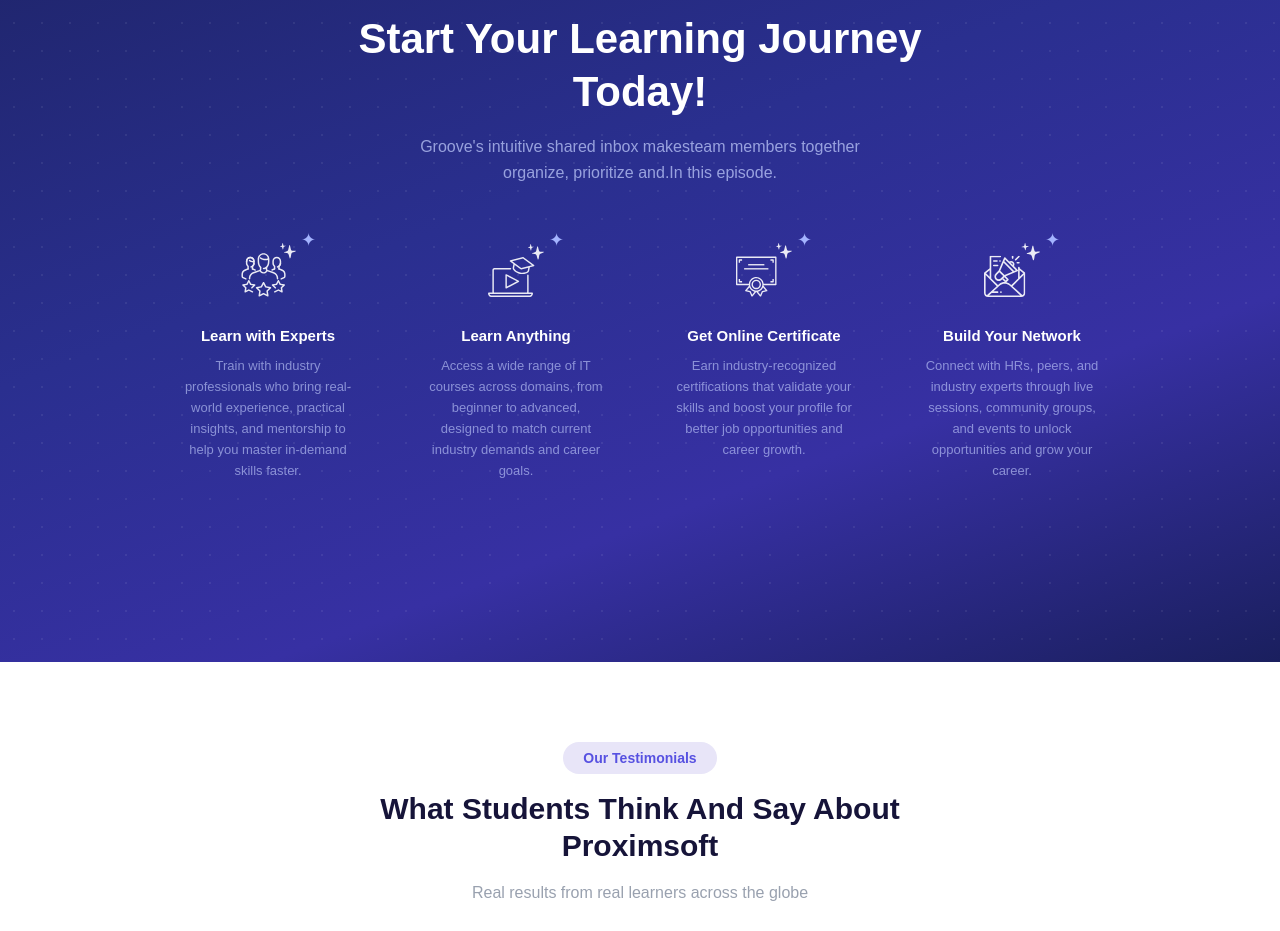
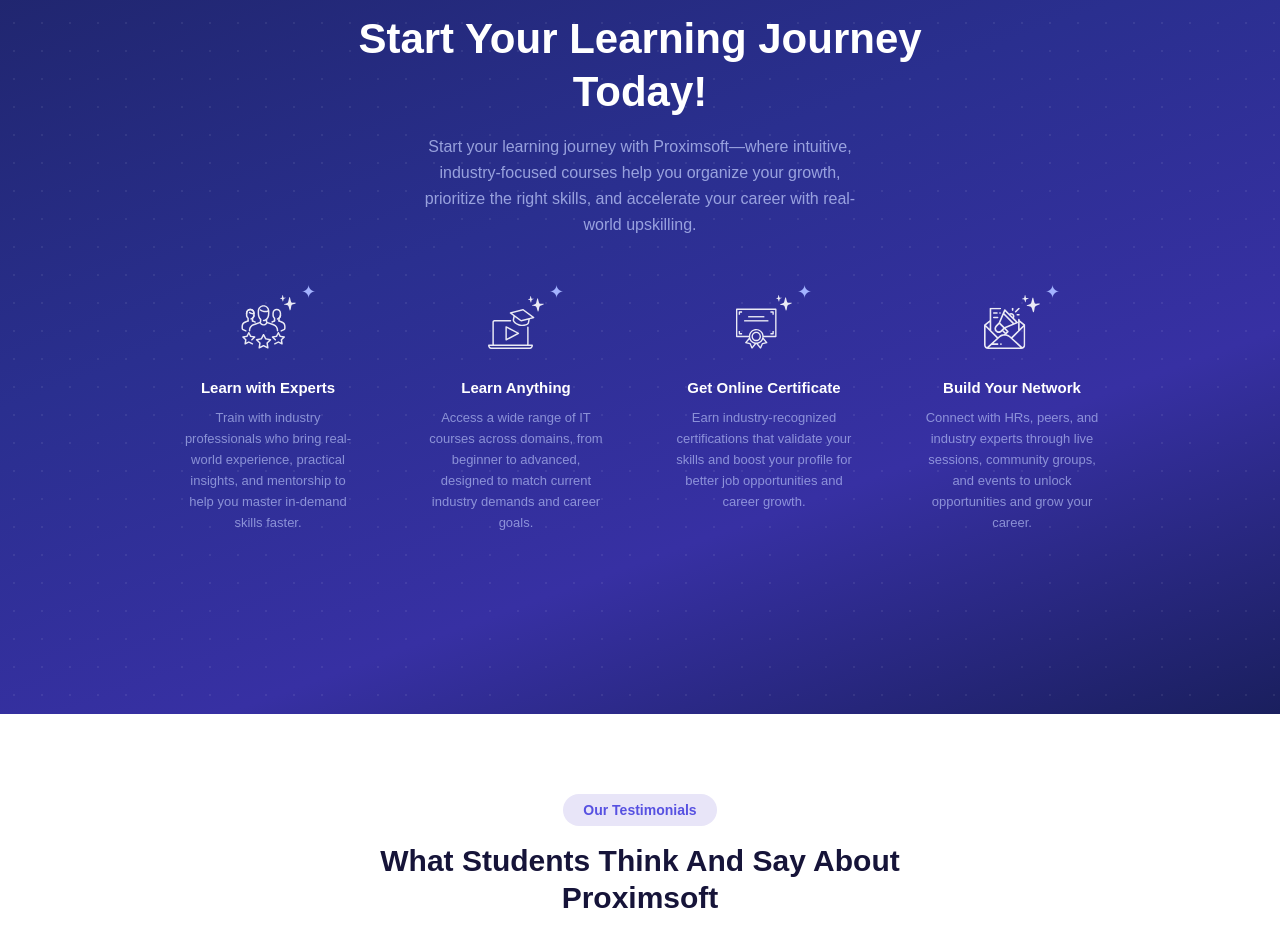
Before and after one commit to BrilliantBrains-CodeBase/proximsoft, a React (Vite) app: page /about in a window 1280 px wide. Shown: the part 3020-3951 px from the top of the page. Built offline with nearby package versions, Linux system fonts and the light colour scheme; no server answers.

Commit message:
new updates

```diff
--- a/src/pages/Home/components/CourseCategoriesSectionV2.tsx
+++ b/src/pages/Home/components/CourseCategoriesSectionV2.tsx
@@ -32,7 +32,7 @@ const CourseCategoriesSectionV2 = () => {
         </h2>
 
         <p className="mt-3 text-[15px] text-gray-400 max-w-xl mx-auto">
-          when known printer took a galley of type scrambl edmake
+          Explore our most in-demand courses designed to accelerate your tech career.
         </p>
       </div>
 
--- a/src/pages/Home/components/LearningJourney.tsx
+++ b/src/pages/Home/components/LearningJourney.tsx
@@ -167,8 +167,7 @@ const LearningJourney: React.FC = () => {
           initial="hidden"
           animate={heroInView ? "visible" : "hidden"}
         >
-          Groove's intuitive shared inbox makesteam members together organize,
-          prioritize and.In this episode.
+         Start your learning journey with Proximsoft—where intuitive, industry-focused courses help you organize your growth, prioritize the right skills, and accelerate your career with real-world upskilling.
         </motion.p>
       </div>
 
```
